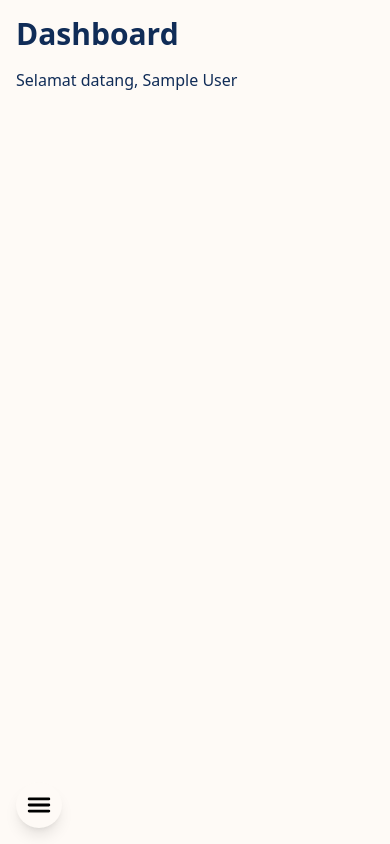
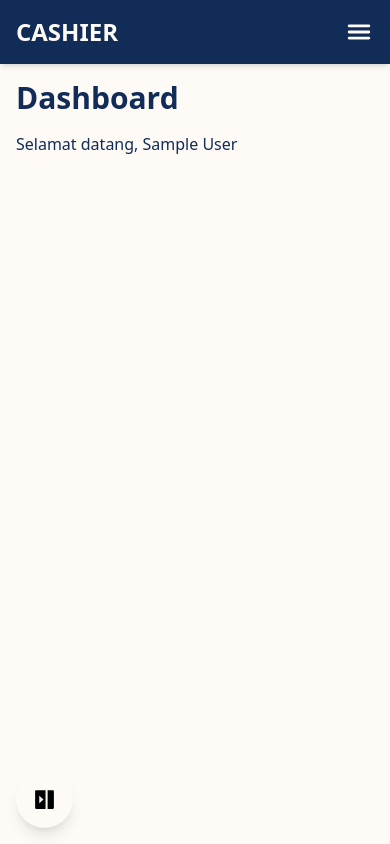
Before and after one commit to IrsyadNafiA/cashier, a React (Vite) app: page /dashboard in a window 390 px wide. Built offline with nearby package versions, Linux system fonts and the light colour scheme; sample sign-in values are in the browser's storage.

Commit message:
responsive navbar

```diff
--- a/src/components/templates/Layouts.jsx
+++ b/src/components/templates/Layouts.jsx
@@ -1,13 +1,15 @@
 import React from "react";
 import { Outlet } from "react-router-dom";
 import Sidebar from "./Sidebar";
+import Navbar from "./Navbar";
 
 const Layouts = () => {
   return (
     <React.Fragment>
+      <Navbar />
       <div className="flex">
         <Sidebar />
-        <div className="p-4 w-full text-primary bg-secondary h-screen">
+        <div className="pt-20 px-4 w-full text-primary bg-secondary h-screen">
           <Outlet />
         </div>
       </div>
--- a/src/components/templates/Navbar/index.jsx
+++ b/src/components/templates/Navbar/index.jsx
@@ -1,27 +1,66 @@
 import { Link } from "react-router-dom";
-import List from "./List";
-import { AuthContext } from "../../../pages/Auth/AuthContext";
-import { useContext } from "react";
+import List from "./List"; // Pastikan Anda memiliki komponen List
+import { AuthContext } from "../../../pages/Auth/AuthContext"; // Sesuaikan path ini sesuai dengan struktur proyek Anda
+import { useContext, useEffect, useState } from "react";
+import { IoMenu } from "react-icons/io5";
+import { motion, AnimatePresence } from "framer-motion";
+import { useMediaQuery } from "react-responsive";
 
 const Navbar = () => {
+  const { isLoggedIn, logout } = useContext(AuthContext);
+
   const links = ["home", "about", "contact"];
 
-  const { isLoggedIn, logout } = useContext(AuthContext);
+  let isTab = useMediaQuery({ query: "(max-width: 768px)" });
+  const [isOpen, setIsOpen] = useState(isTab ? false : true);
+
+  useEffect(() => {
+    if (isTab) {
+      // mobile
+      setIsOpen(false);
+    } else {
+      // system
+      setIsOpen(true);
+    }
+  }, [isTab]);
 
   return (
     <nav className="w-full shadow-md fixed z-[9999]">
-      <ul className="p-4 flex bg-primary text-secondary justify-start gap-4 items-center">
-        <Link to={`/`} className="text-2xl font-bold">
+      <div
+        className={`md:hidden inset-0 z-[998] fixed max-h-screen bg-transparent ${
+          isOpen ? "block" : "hidden"
+        }`}
+        onClick={() => setIsOpen(false)}
+      ></div>
+      <ul className="p-4 flex bg-primary text-secondary justify-between gap-4 items-center">
+        <Link to="/" className="text-2xl font-bold">
           CASHIER
         </Link>
-        <div className="flex h-full justify-between items-center w-full">
-          <div className="flex gap-2 h-full items-center">
+        <button className="md:hidden block" onClick={() => setIsOpen(!isOpen)}>
+          <motion.div
+            animate={{ rotate: isOpen ? 180 : 0 }}
+            transition={{ duration: 0.3 }}
+          >
+            <IoMenu size={30} />
+          </motion.div>
+        </button>
+        <AnimatePresence>
+          {isOpen && (
+            <motion.div
+              key="menu"
+              initial={{ opacity: 0, height: 0 }}
+              animate={{ opacity: 1, height: "auto" }}
+              exit={{ opacity: 0, height: 0 }}
+              transition={{ duration: 0.3 }}
+              className="absolute top-16 left-0 z-[99999] bg-primary/70 flex-col pb-2 md:pb-0 md:static md:flex md:flex-row md:bg-transparent md:h-full h-auto justify-between items-center w-full gap-2"
+            >
+              <div className="flex md:flex-row flex-col gap-2 h-full items-center">
                 {links.map((link, index) => (
                   <List key={index} href={link} style="hover:text-white" />
                 ))}
               </div>
               {isLoggedIn ? (
-            <div className="flex gap-2">
+                <div className="flex gap-2 md:flex md:flex-row flex-col items-center md:mt-0 mt-2">
                   <List href="dashboard" style="hover:text-white" />
                   <button onClick={logout} className="hover:text-white">
                     Logout
@@ -30,12 +69,14 @@ const Navbar = () => {
               ) : (
                 <>
                   <List
-                href={`login`}
+                    href="login"
                     style="py-2 px-4 border border-black rounded-md hover:text-white hover:border-white"
                   />
                 </>
               )}
-        </div>
+            </motion.div>
+          )}
+        </AnimatePresence>
       </ul>
     </nav>
   );
--- a/src/components/templates/Sidebar/index.jsx
+++ b/src/components/templates/Sidebar/index.jsx
@@ -13,7 +13,7 @@ import { TbLayoutDashboardFilled } from "react-icons/tb";
 import { MdProductionQuantityLimits } from "react-icons/md";
 import { FaMoneyBillTransfer } from "react-icons/fa6";
 import { FaAngleLeft } from "react-icons/fa6";
-import { IoMenu } from "react-icons/io5";
+import { RiSidebarUnfoldFill } from "react-icons/ri";
 
 // submenu
 import SubMenu from "./SubMenu";
@@ -70,7 +70,7 @@ const Sidebar = () => {
           },
         },
         closed: {
-          width: "5rem",
+          width: "4rem",
           transition: {
             damping: 40,
           },
@@ -102,14 +102,14 @@ const Sidebar = () => {
         variants={Sidebar_animation}
         initial={{ x: isTab ? -300 : 0 }}
         animate={isOpen ? "open" : "closed"}
-        className="h-screen bg-primary text-secondary flex flex-col gap-4 px-4 z-[999] w-[16rem] max-w-[16rem] pt-4 overflow-hidden md:relative fixed"
+        className="h-screen pt-20 bg-primary text-secondary flex flex-col gap-4 px-4 z-[999] w-[16rem] max-w-[16rem] overflow-hidden md:relative fixed"
       >
         {/* Logo */}
         <div className="flex items-center gap-4 border-b-2 border-secondary pb-4">
           <img
             src="https://img.icons8.com/external-vitaliy-gorbachev-lineal-color-vitaly-gorbachev/60/external-cashier-sales-vitaliy-gorbachev-lineal-color-vitaly-gorbachev.png"
             alt="Logo"
-            width={50}
+            width={40}
           />
           <span className="text-3xl font-semibold whitespace-pre">CASHIER</span>
         </div>
@@ -141,7 +141,7 @@ const Sidebar = () => {
           </ul>
 
           {/* second */}
-          {isOpen && (
+          {/* {isOpen && (
             <div className="flex-1 text-sm z-50 max-h-48 my-auto whitespace-pre w-full font-medium">
               <div className="flex items-center justify-between border-y-2 border-secondary p-4">
                 <div>
@@ -151,7 +151,7 @@ const Sidebar = () => {
                 <p>Upgrade</p>
               </div>
             </div>
-          )}
+          )} */}
         </div>
 
         {/* Controll button */}
@@ -164,7 +164,7 @@ const Sidebar = () => {
                   rotate: 0,
                 }
               : {
-                  x: -20,
+                  x: -4,
                   y: -200,
                   rotate: 180,
                 }
@@ -173,9 +173,9 @@ const Sidebar = () => {
             duration: 0,
           }}
           onClick={() => setIsOpen(!isOpen)}
-          className="absolute w-fit h-fit z-50 right-2 bottom-2 md:block hidden"
+          className="absolute w-fit h-fit z-50 right-4 bottom-2 md:block hidden"
         >
-          <FaAngleLeft size={28} />
+          <FaAngleLeft size={25} />
         </motion.button>
 
         {/* <a
@@ -187,10 +187,10 @@ const Sidebar = () => {
         </a> */}
       </motion.div>
       <div
-        className="md:hidden bg-secondary shadow-lg p-2 rounded-full absolute bottom-4 left-4"
+        className="md:hidden bg-secondary shadow-lg p-4 rounded-full absolute bottom-4 left-4"
         onClick={() => setIsOpen(true)}
       >
-        <IoMenu size={30} />
+        <RiSidebarUnfoldFill size={25} />
       </div>
     </div>
   );
--- a/src/index.css
+++ b/src/index.css
@@ -3,7 +3,7 @@
 @tailwind utilities;
 
 .link {
-  @apply flex items-center gap-6 hover:bg-indigo-900 rounded-md text-lg font-medium p-2.5 md:cursor-pointer cursor-default duration-300;
+  @apply flex items-center gap-6 hover:bg-indigo-900 rounded-md text-base font-medium py-2 px-0.5 md:cursor-pointer cursor-default duration-300;
 }
 
 .active {
```
Lines whose indentation alone changed are shown as unchanged.
